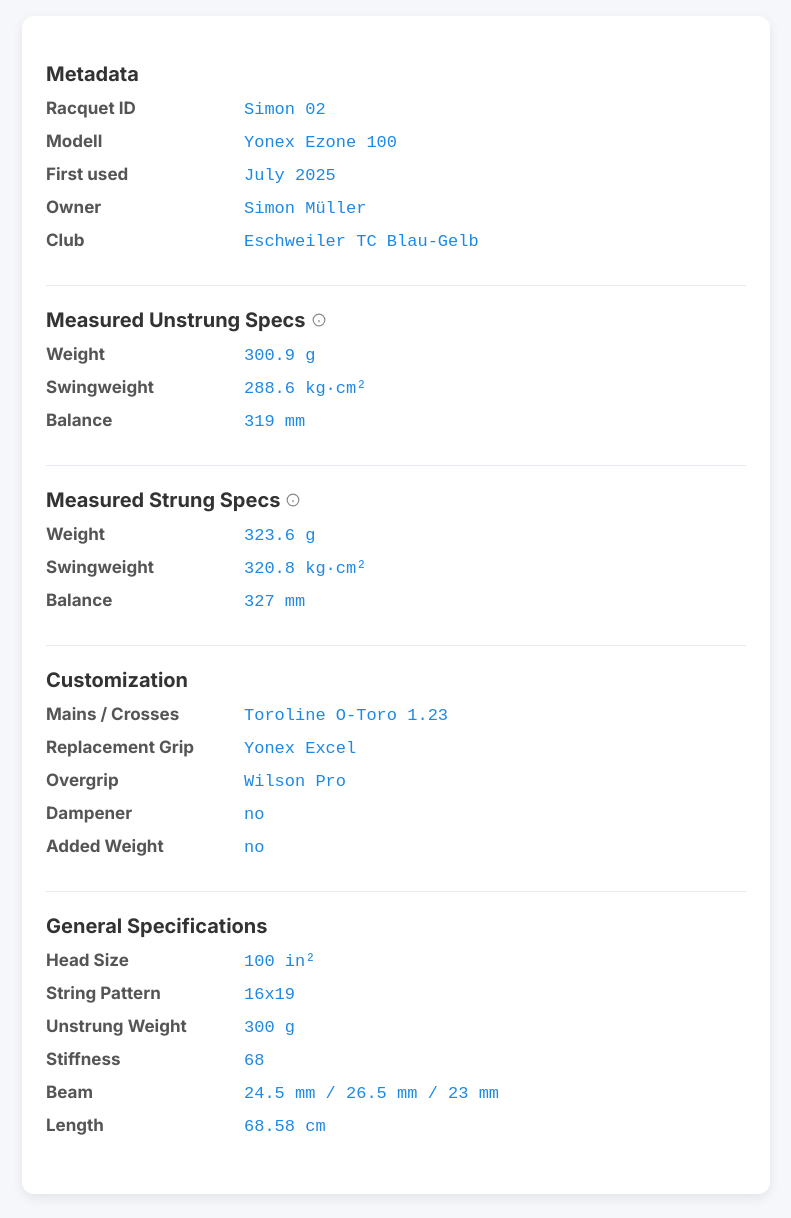
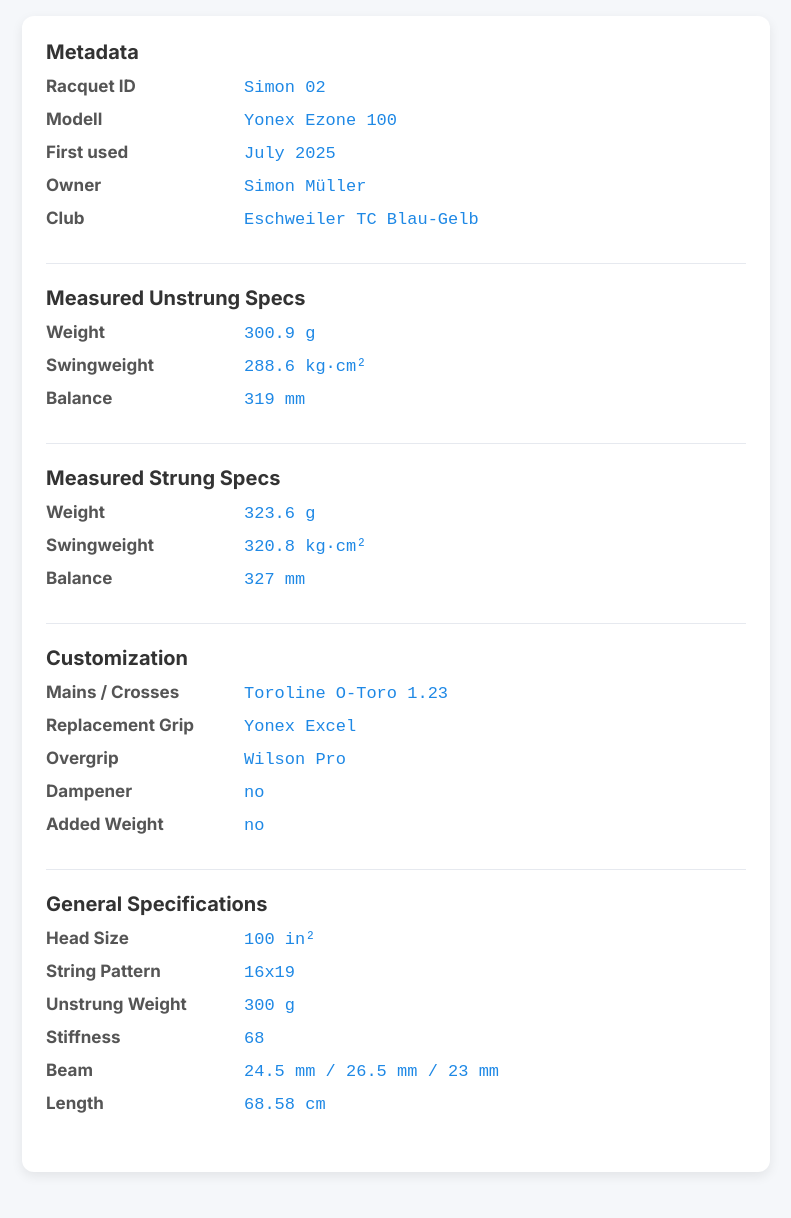
Before and after one commit to stringsmatter/Info, a Jekyll site: the page built from SM02/index.html, in a window 1280 px wide. Shown: the whole page, without its empty margins (244-1035 px from the left). Built offline with Jekyll 4.4.1, drawn with Linux system fonts in a browser that asks for light colours; after the commit the page ends 1196 px from its top, so only the background shows below that.

Commit message:
Update racquet.html

```diff
--- a/_layouts/racquet.html
+++ b/_layouts/racquet.html
@@ -37,7 +36,13 @@
       border-top: 1px solid #e6e9ef;
     }
 
-    /* ===== Titles ohne linken Balken ===== */
+    /* Erste Section = ehemaliges h1 → kompakt */
+    .spec-card section:first-of-type{
+      padding-top: 0;
+      margin-top: 0;
+    }
+
+    /* Titles ohne linken Balken */
     .spec-card h2{
       border-left: none !important;
       padding-left: 0 !important;
@@ -77,22 +82,7 @@
 
   <!-- ===== Block 1: Measured Unstrung Specs ===== -->
   <section>
-    <h2 style="display:flex;align-items:center;gap:6px;">
-      Measured Unstrung Specs
-      <span class="tooltip-icon tooltip-heading" tabindex="0">
-        <button type="button">
-          <svg fill="none" height="14" stroke="#888" stroke-width="2" viewBox="0 0 24 24" width="14">
-            <circle cx="12" cy="12" r="10"/>
-            <line x1="12" y1="16" x2="12" y2="12"/>
-            <line x1="12" y1="8" x2="12" y2="8"/>
-          </svg>
-        </button>
-        <span class="tooltip-text">
-          Frame-only measurement: no strings or overgrip, but includes replacement grip of choice and added weight.
-        </span>
-      </span>
-    </h2>
-
+    <h2>Measured Unstrung Specs</h2>
     <div class="spec-item"><span class="label">Weight</span><span class="value">{{ r.measured_unstrung.weight }}</span></div>
     <div class="spec-item"><span class="label">Swingweight</span><span class="value">{{ r.measured_unstrung.swingweight }}</span></div>
     <div class="spec-item"><span class="label">Balance</span><span class="value">{{ r.measured_unstrung.balance }}</span></div>
@@ -100,20 +90,7 @@
 
   <!-- ===== Block 2: Measured Strung Specs ===== -->
   <section>
-    <h2 style="display:flex;align-items:center;gap:6px;">
-      Measured Strung Specs
-      <span class="tooltip-icon tooltip-heading" tabindex="0">
-        <button type="button">
-          <svg fill="none" height="14" stroke="#888" stroke-width="2" viewBox="0 0 24 24" width="14">
-            <circle cx="12" cy="12" r="10"/>
-            <line x1="12" y1="16" x2="12" y2="12"/>
-            <line x1="12" y1="8" x2="12" y2="8"/>
-          </svg>
-        </button>
-        <span class="tooltip-text">Fully customized match-ready setup.</span>
-      </span>
-    </h2>
-
+    <h2>Measured Strung Specs</h2>
     <div class="spec-item"><span class="label">Weight</span><span class="value">{{ r.measured_strung.weight }}</span></div>
     <div class="spec-item"><span class="label">Swingweight</span><span class="value">{{ r.measured_strung.swingweight }}</span></div>
     <div class="spec-item"><span class="label">Balance</span><span class="value">{{ r.measured_strung.balance }}</span></div>
```
Also changed, not shown: other parts of _layouts/racquet.html (+2 -3 lines).
